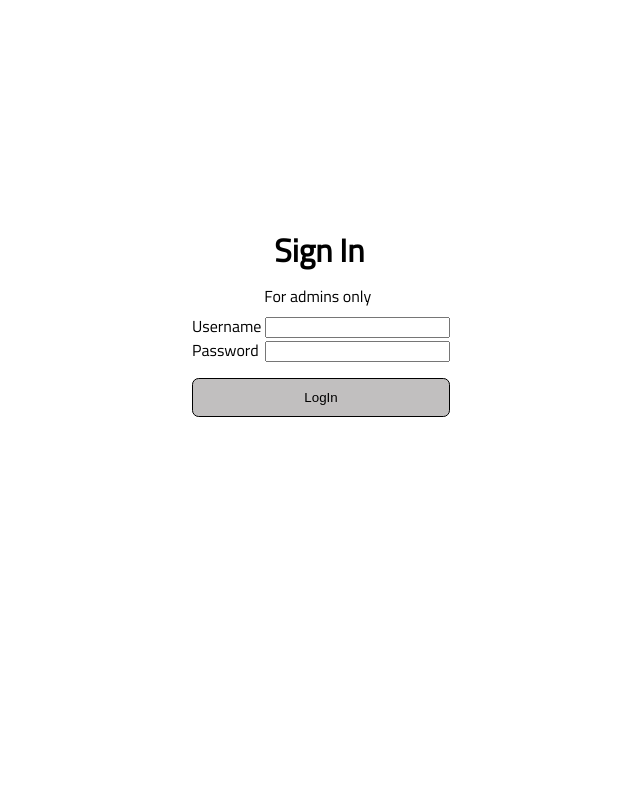
After one commit to alejandrobuenoperez/Assignment1, a PHP site: page /logIn.html in a window 1280 px wide. The commit adds this page. Shown: the whole page, without its empty margins (319-959 px from the left). Run offline with PHP 8.4, Linux system fonts and the light colour scheme.

Commit message:
Login visuals, main page php and news2 JSON

```diff
--- a/Styles.css
+++ b/Styles.css
@@ -123,12 +123,10 @@ header{
 }
 .small2{
     grid-row: 2;
-    background-image: url("Images/img3.png");
     position: relative;
 }
 .small3{
     width: 50%;
-    background-image: url("Images/img4.png");
 }
 .small4{
     width: 50%;
--- /dev/null
+++ b/StylesLogin.css
@@ -0,0 +1,36 @@
+@import url('https://fonts.googleapis.com/css2?family=Roboto&family=Titillium+Web&display=swap');
+html,body{
+    font-family: 'Titillium Web';
+    margin:0px;
+    height: 100%;
+}
+.container{
+    height: 80%;
+    display: flex;
+    justify-content: center;
+    align-items: center;
+}
+.divCentral{
+    display: flex;
+    flex-direction: column;
+    align-items: center ;
+}
+h1{
+    margin:0.2rem;
+    margin-left: 0;
+}
+p{
+    margin: 0.4rem;
+    margin-left: 0;
+}
+#password{
+    margin-left: 0.17rem;
+}
+#buttonSubmit{
+    background-color: rgb(193, 191, 191);
+    margin-top: 1rem;
+    padding: 0.7rem;
+    border: solid 1px black;
+    border-radius: 0.5em;
+    width: 100%;
+}
--- /dev/null
+++ b/logIn.html
@@ -0,0 +1,24 @@
+<!DOCTYPE html>
+<html>
+    <head>
+        <title>
+            Adming LogIn
+        </title>
+        <link rel="stylesheet" href="StylesLogin.css"type="text/css">
+    </head>
+    <body>
+        <div class="container">
+            <div class="divCentral">
+                <h1>Sign In</h1>
+                <p>For admins only</p>
+                <form>
+                    <label >Username</label>
+                    <input type="text" name="username"><br>
+                    <label>Password</label>
+                    <input type="password" id = "password"name ="password"><br/>
+                    <input type="submit" id="buttonSubmit" value="LogIn">
+                </form>
+            </div>
+        </div>
+    </body>
+</html>
```
Also changed, not shown: NewsText/Ass2News2.json (added, +19 -0 lines), firstSample.php (+36 -10 lines).
